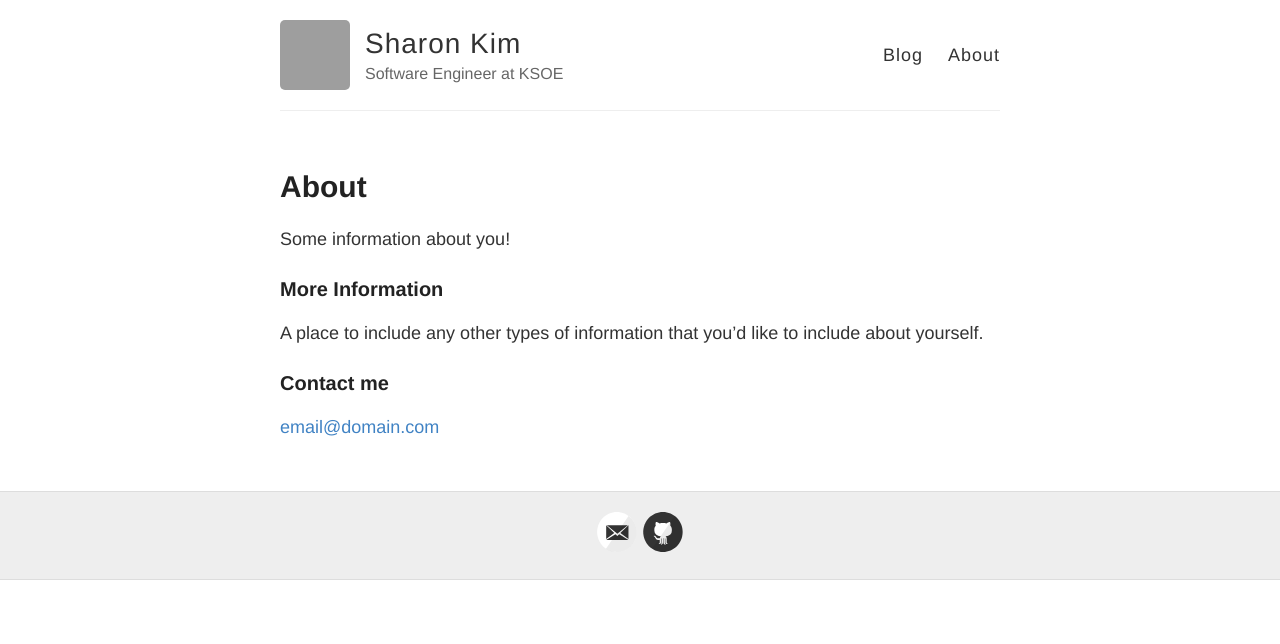
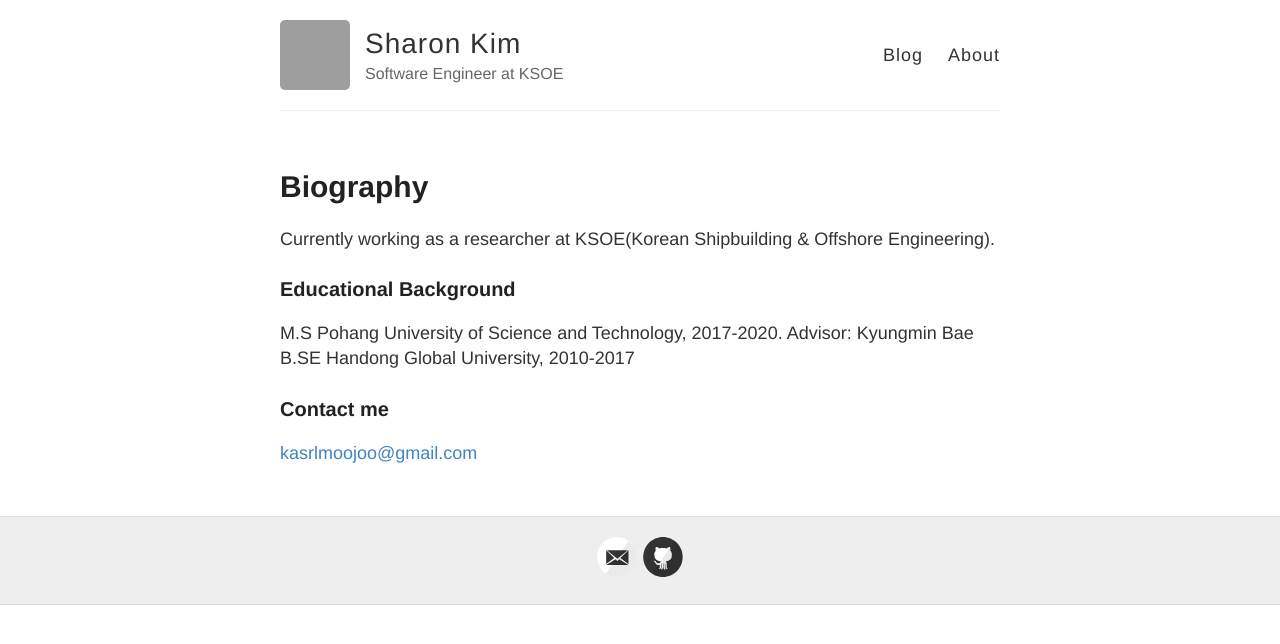
Before and after one commit to ksron/ksron.github.io, a Jekyll site: the page built from about.md, in a window 1280 px wide. Shown: the top 644 px of the page. Built offline with Jekyll 4.4.1, drawn with Linux system fonts in a browser that asks for light colours; grey boxes are pictures that could not be loaded.

Commit message:
fix pages

```diff
--- a/about.md
+++ b/about.md
@@ -1,15 +1,16 @@
 ---
 layout: page
-title: About
+title: Biography
 permalink: /about/
 ---
 
-Some information about you!
+Currently working as a researcher at KSOE(Korean Shipbuilding & Offshore Engineering).
 
-### More Information
+### Educational Background
 
-A place to include any other types of information that you'd like to include about yourself.
+M.S Pohang University of Science and Technology, 2017-2020. Advisor: Kyungmin Bae
+B.SE Handong Global University, 2010-2017
 
 ### Contact me
 
-[email@domain.com](mailto:email@domain.com)
+[kasrlmoojoo@gmail.com](mailto:kasrlmoojoo@gmail.com)
```
Also changed, not shown: _posts/2014-3-3-Hello-World.md (deleted, +0 -10 lines).
